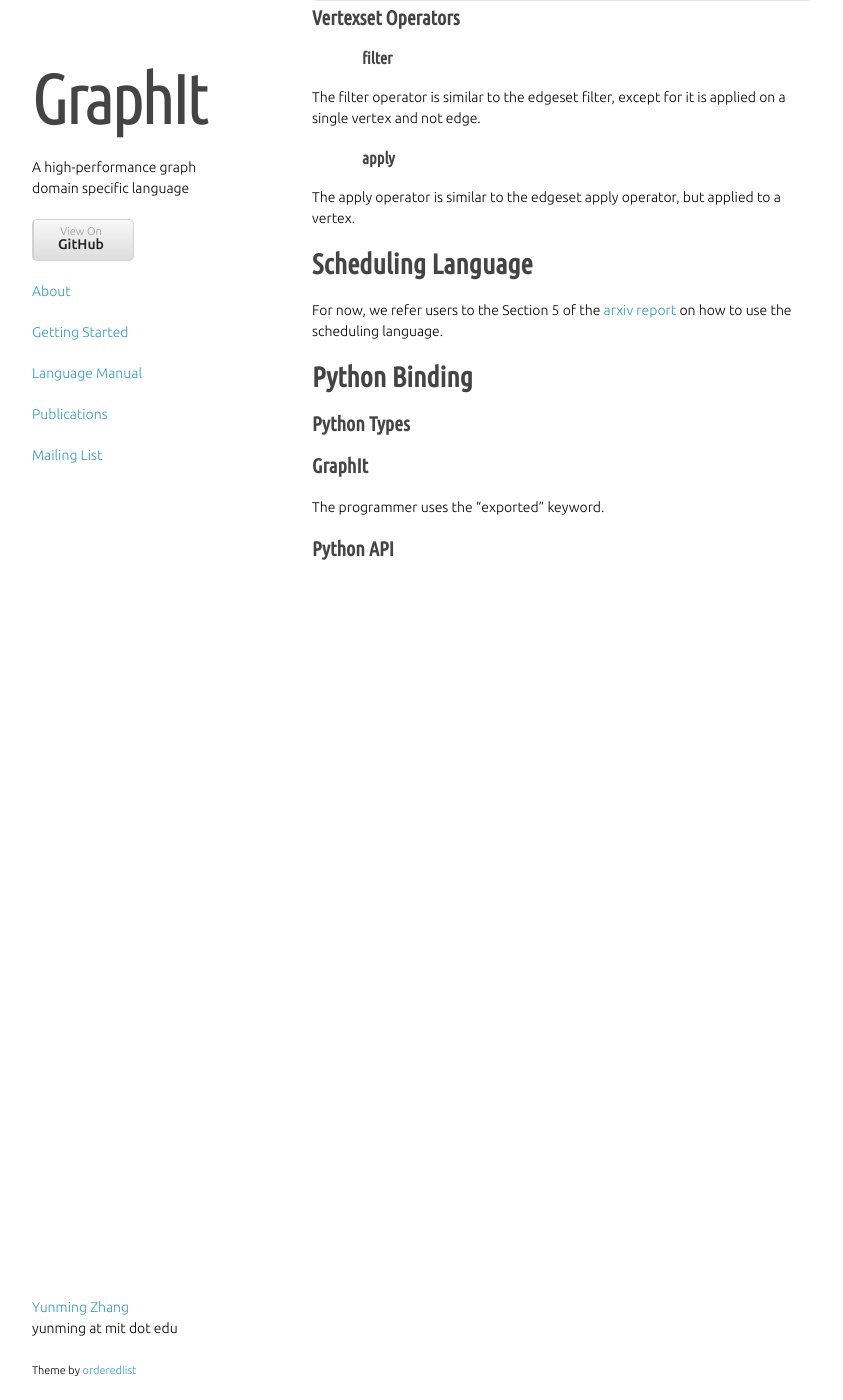
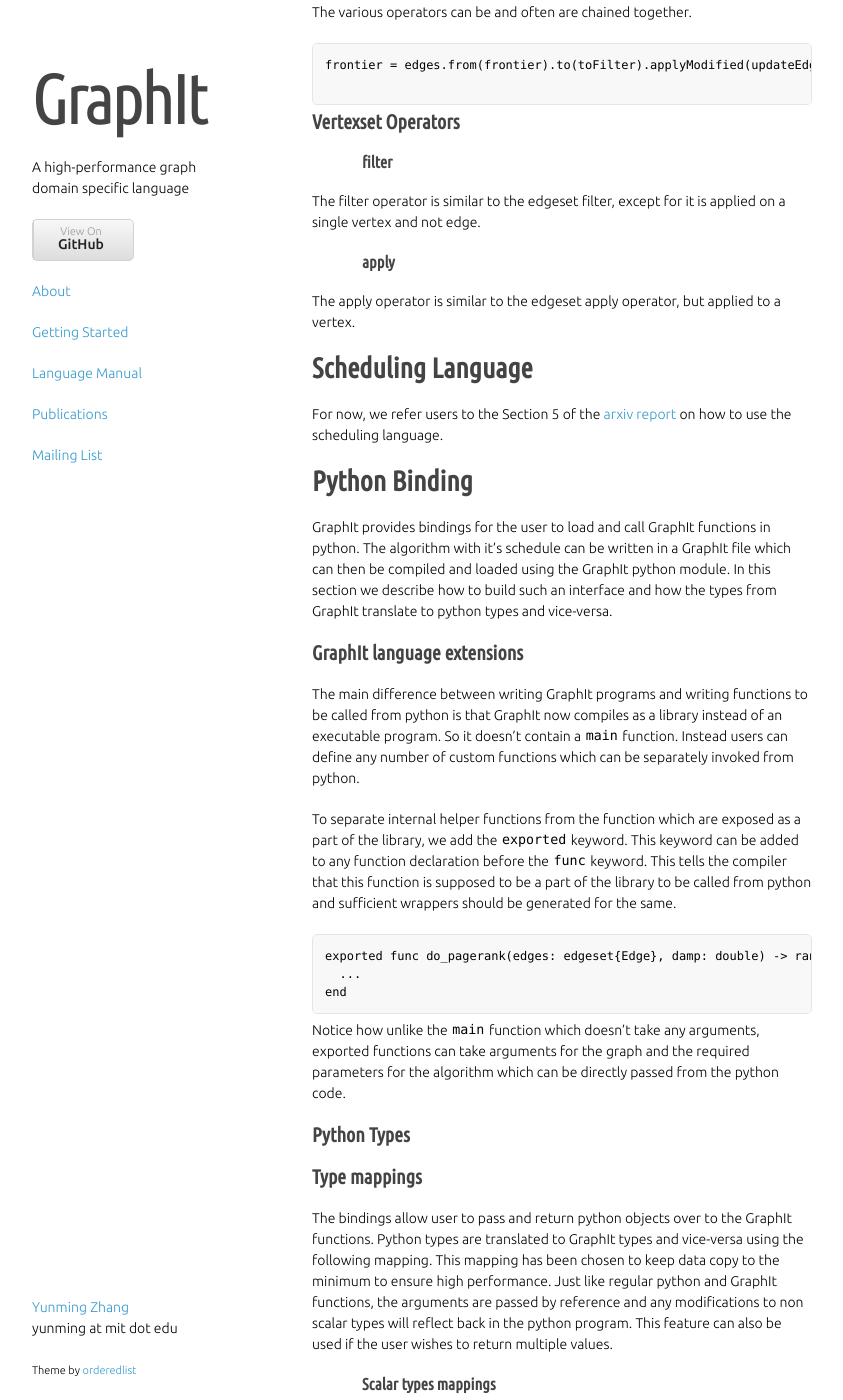
Before and after one commit to yunmingzhang17/yunmingzhang17.github.io, a Jekyll site: the page built from language.md, in a window 1280 px wide and 1400 px high, scrolled down 5853 px. Shown: the whole window, without its empty margins (218-1061 px from the left). Built offline with Jekyll 4.4.1, drawn with Linux system fonts in a browser that asks for light colours; nearby versions of some CDN libraries; some web fonts are replaced; library files that are not in the unit come from our copies; some of the changed text lies outside the part shown.

Commit message:
Added python bindings

````diff
--- a/language.md
+++ b/language.md
@@ -298,10 +298,82 @@
 
 # Python Binding
 
+GraphIt provides bindings for the user to load and call GraphIt functions in python. The algorithm with it's schedule can be written in a GraphIt file which can then be compiled and loaded using the GraphIt python module.
+In this section we describe how to build such an interface and how the types from GraphIt translate to python types and vice-versa.
+
+
+## GraphIt language extensions
+
+The main difference between writing GraphIt programs and writing functions to be called from python is that GraphIt now compiles as a library instead of an executable program. So it doesn't contain a `main` function. Instead users can define any number of custom functions which can be separately invoked from python.
+
+To separate internal helper functions from the function which are exposed as a part of the library, we add the `exported` keyword. This keyword can be added to any function declaration before the `func` keyword. This tells the compiler that this function is supposed to be a part of the library to be called from python and sufficient wrappers should be generated for the same.
+
+```
+exported func do_pagerank(edges: edgeset{Edge}, damp: double) -> ranks: vector{Vertex}(float)
+  ...
+end
+```
+
+Notice how unlike the `main` function which doesn't take any arguments, exported functions can take arguments for the graph and the required parameters for the algorithm which can be directly passed from the python code.
 ## Python Types
 
-## GraphIt
+## Type mappings
 
-The programmer uses the "exported" keyword.
+The bindings allow user to pass and return python objects over to the GraphIt functions. Python types are translated to GraphIt types and vice-versa using the following mapping. This mapping has been chosen to keep data copy to the minimum to ensure high performance.
+Just like regular python and GraphIt functions, the arguments are passed by reference and any modifications to non scalar types will reflect back in the python program. This feature can also be used if the user wishes to return multiple values.
 
-## Python API
+### Scalar types mappings
+
+The scalar types in GrapIt directly map to their counterparts in python
+
+| GraphIt type | python type |
+|--------------|-------------|
+| `int`          | `int`         |
+| `float`        | `float`       |
+| `long`         | `long`        |
+| `double`       | `double`      |
+| `bool`         | `bool`        |
+
+GraphIt currently doesn't have a `string` type. Hence `strings` cannot be passed or returned at this point.
+
+
+### Non-scalar types mappings
+
+Following non-scalar types are currently supported as arguments and return values.
+
+| GraphIt type | python type |
+|--------------|-------------|
+| `edgeset{Edge}` | `scipy.sparse.csr_matrix` |
+| `vector{Veretex}(X)` | `numpy.array(dtype=X)` |
+
+Here `X` is any scalar type mapped according to the mappings in the previous section. For the types mentioned in this table, GraphIt guarantees that no data is copied by value.
+
+## Python module API
+
+To fascilate the user to load GraphIt libraries inside python and call into them we provide a module named `graphit` that can be imported on installed systems as
+
+```
+import graphit
+```
+
+This module provides mainly the `compile_and_load` function which returns a `graphit.graphit_module` object. This object has all the functions which are exported from the GraphIt program.
+This function takes in as argument, the path of the GraphIt file to be loaded. The schedule can be either specified in the same file or can be supplied as a optional second argument.
+The function also takes in an optional third argument which is an array of extra arguments to be supplied to the compiler while compiling the generated GraphIt code. This is useful for linking the GraphIt module with third party libraries.
+
+```
+import graphit
+pagerank_module = graphit.compile_and_load(algorithm="pagerank.gt", schedule="pagerank_schedule.gt", args=["-lm"])
+```
+
+### `graphit.graphit_module`
+
+The `graphit.graphit_module` type object provides an interface to call into exported GraphIt functions. The functions have the exact same name as it had in the GraphIt file. The arguments follow the same name and order.
+
+```
+from scipy.sparse import csr_matrix
+my_graph = load_npz("road-usad.npz")
+
+ranks = pagerank_module.do_pagerank(edges=my_graph, damp=0.85)
+
+```
+The ranks which is of type `numpy.array(dtype=float)` can now be iterate over and it's values used for further processing.
````
